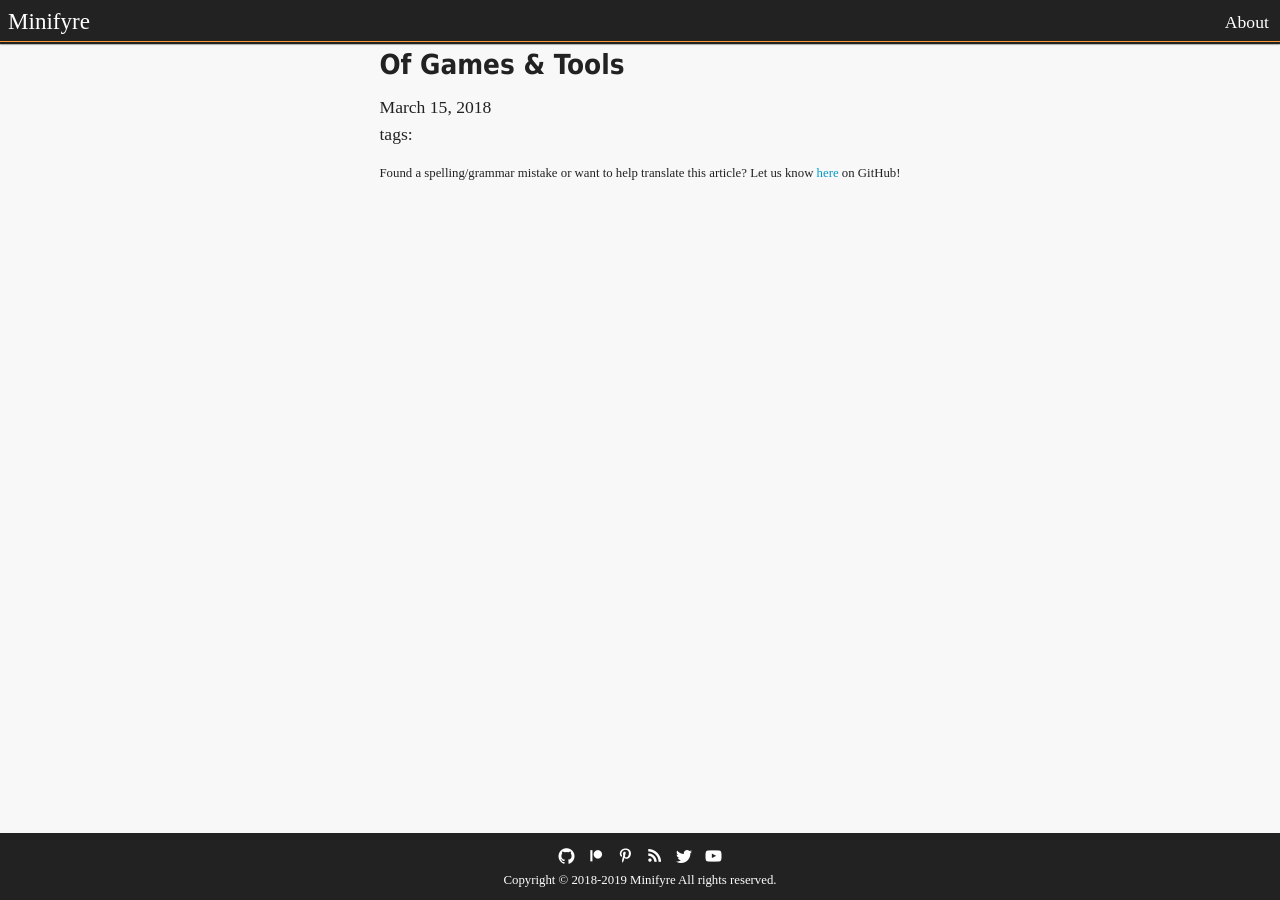
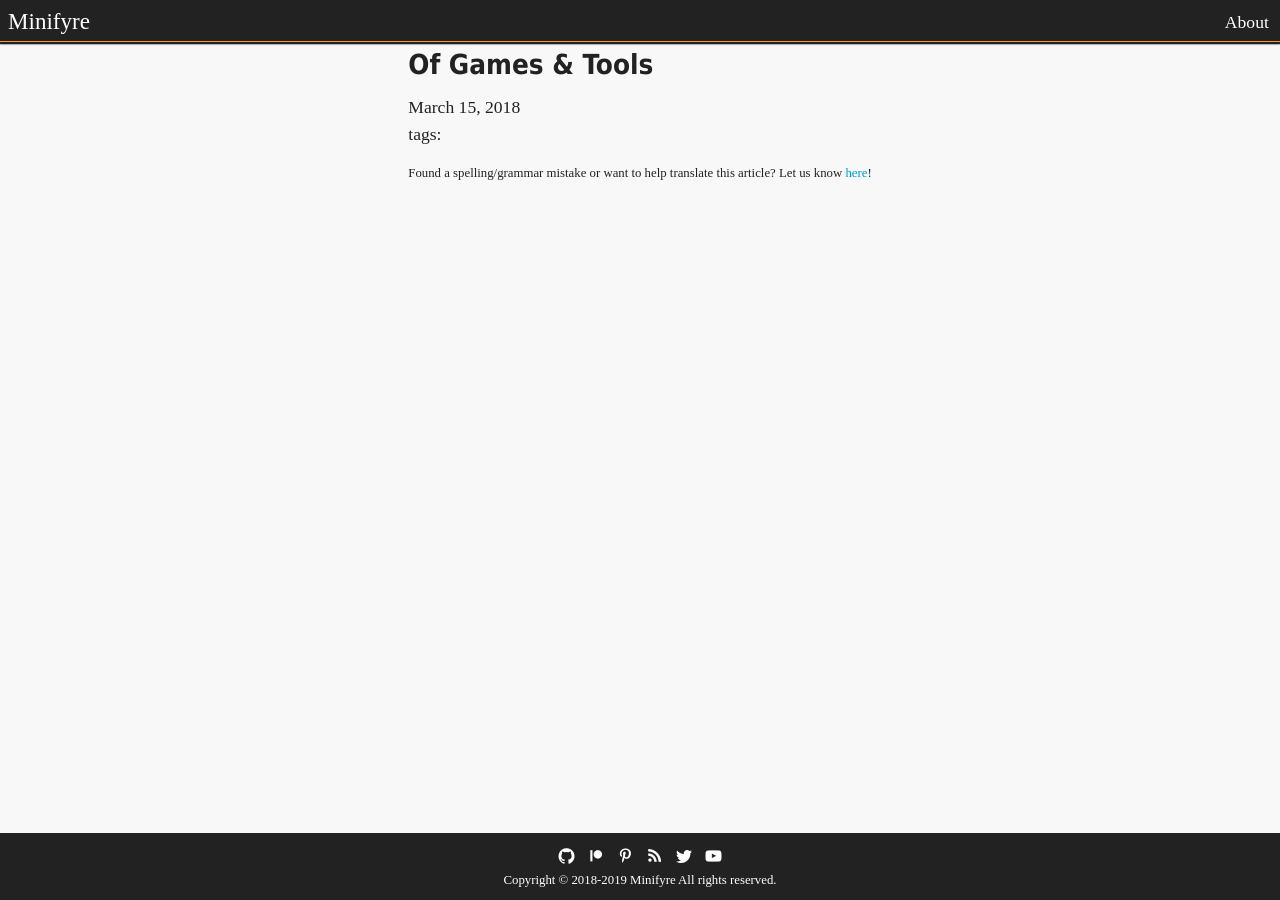
Before and after one commit to isabella232/minifyre.github.io, a Jekyll site: the page built from _posts/2018-03-14-of-games-and-tools.md, in a window 1280 px wide. Built offline with Jekyll 4.4.1, drawn with Linux system fonts in a browser that asks for light colours.

Commit message:
-GitHub mention to keep everything on one line.

```diff
--- a/_layouts/post.html
+++ b/_layouts/post.html
@@ -17,5 +17,5 @@
 	</ul>
 </article>
 <aside>
-		<p class=fine-print>Found a spelling/grammar mistake or want to help translate this article? Let us know <a href="{{site.data.social[0].url}}/minifyre.github.io/blob/master/{{page.path}}">here</a> on GitHub!</p>
+		<p class=fine-print>Found a spelling/grammar mistake or want to help translate this article? Let us know <a href="{{site.data.social[0].url}}/minifyre.github.io/blob/master/{{page.path}}">here</a>!</p>
 </aside>
```
